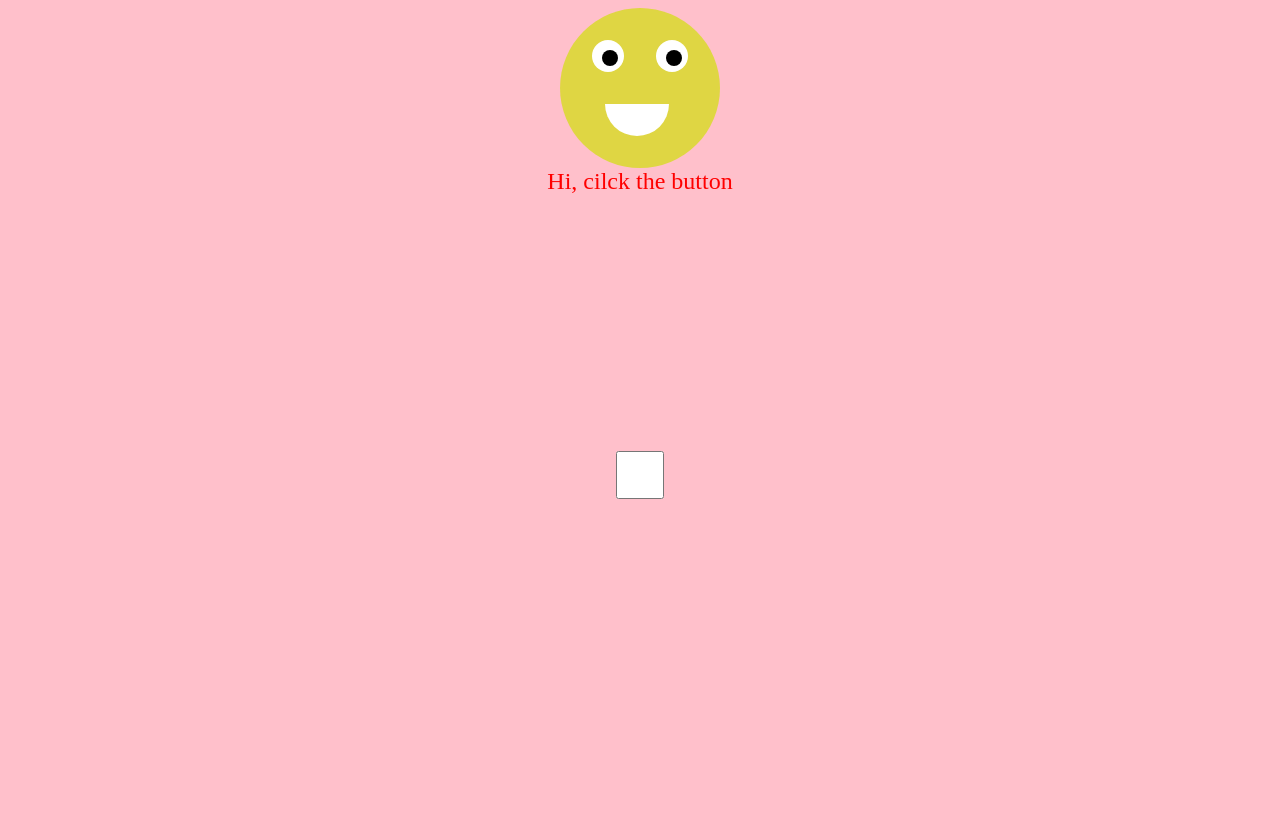
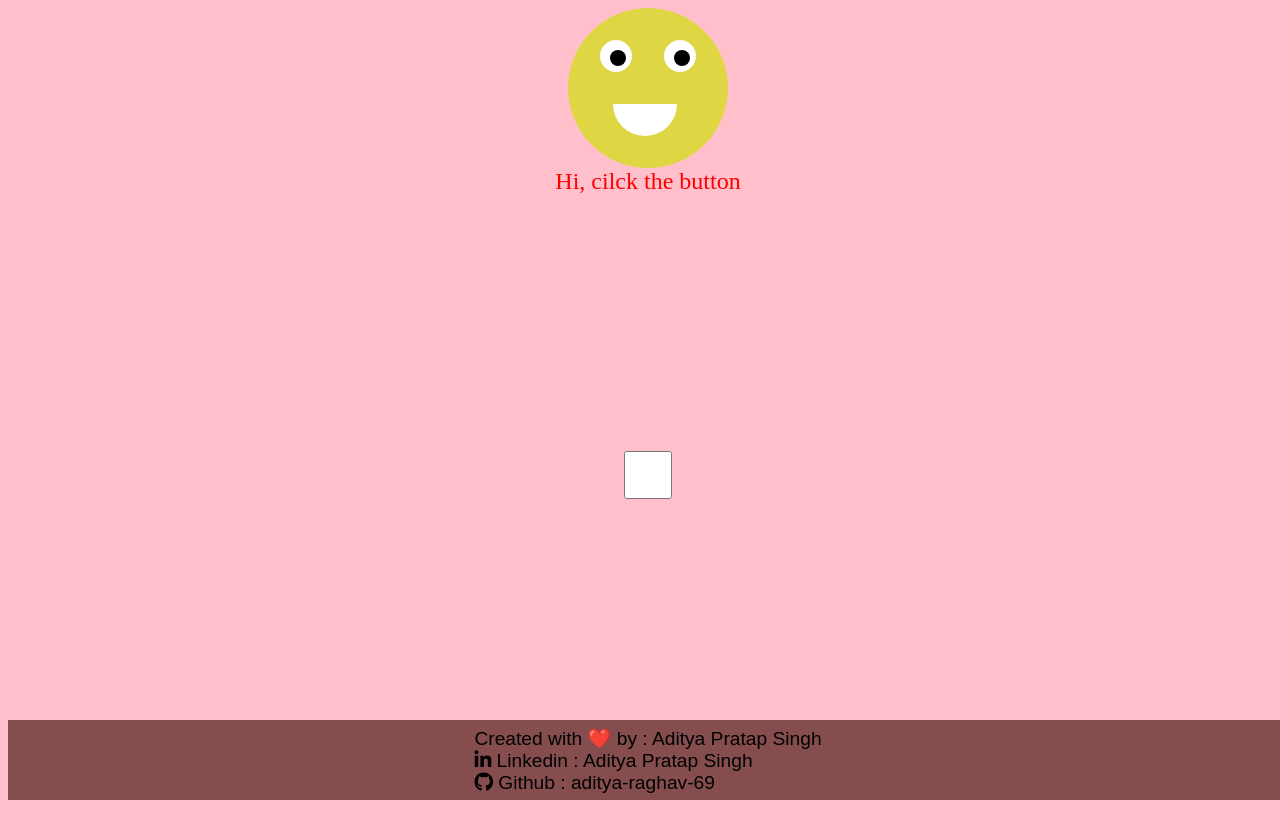
Before and after one commit to aditya-raghav-69/valintineProject, a plain HTML site: page index.html in a window 1280 px wide. Before the commit the page ends 800 px from the top, so only its background shows below. Drawn offline with Linux system fonts and the light colour scheme.

Commit message:
added the footer section

```diff
--- a/index.html
+++ b/index.html
@@ -5,9 +5,13 @@
     <meta name="viewport" content="width=device-width, initial-scale=1.0">
     <title>Hey-I love you</title>
     <link rel="icon" href="./assets/image.png">
+    <link rel="stylesheet" href="https://cdnjs.cloudflare.com/ajax/libs/font-awesome/6.7.2/css/all.min.css" integrity="sha512-Evv84Mr4kqVGRNSgIGL/F/aIDqQb7xQ2vcrdIwxfjThSH8CSR7PBEakCr51Ck+w+/U6swU2Im1vVX0SVk9ABhg==" crossorigin="anonymous" referrerpolicy="no-referrer" />
     <link rel="stylesheet" href="style.css">
 </head>
 <body>
+    <!-- <header class="header">
+        <h1 class="heading">Hey, I love you</h1>
+    </header> -->
 
     <div class="round">
         <!-- <h1 class="text">I love you</h1> -->
@@ -34,6 +38,19 @@
 
 
 
+    <footer class="footer">
+        <p>Created with ❤️ by : Aditya Pratap Singh<br>
+            <a href="https://acesse.one/rjTdd" class="footerlinks"><i class="fa-brands fa-linkedin-in"></i>&nbsp;Linkedin : Aditya Pratap Singh</a> <br>
+        <a href="https://github.com/aditya-raghav-69" class="footerlinks"><i class="fa-brands fa-github"></i>&nbsp;Github : aditya-raghav-69</a>
+
+        </p>
+
+
+
+        </footer>
+
+
+
 
 
     <script  src="app.js"></script>
--- a/style.css
+++ b/style.css
@@ -1,15 +1,25 @@
-body{
+html,body{
     background-color: pink;
     display: flex;
-    width: 100wh;
+    width: 100%;
 
     justify-content: center;
     flex-direction: column;
     flex-wrap: wrap;
     align-items: center;
+    padding-bottom: 5rem;
 
 }
+/* .header{
+    position: relative;
+    top: 0;
+    font-family: sans-serif;
+    height: 5rem;
+    width: 100vw;
+    text-align: center;
+    background-color: rgb(133, 77, 77);
 
+} */
 .round{
 
     border-radius: 50%;
@@ -93,3 +103,24 @@
     color: red;
     display:none; ;
 }
+
+.footer {
+    position:fixed ;
+    bottom: 0;
+    font-family: sans-serif;
+    font-size: 1.2rem;
+
+    margin:0; /* Remove any margin */
+    padding: 0; /* Remove any padding */
+    display: flex;
+    justify-content: center;
+    align-items: center;
+    height: 5rem;
+    width: 100vw; /* Set width to 100% of the viewport width */
+    background-color: rgb(133, 77, 77);
+}
+.footerlinks{
+
+    text-decoration: none;
+    color: black;
+}
```
Also changed, not shown: 1 other file.
